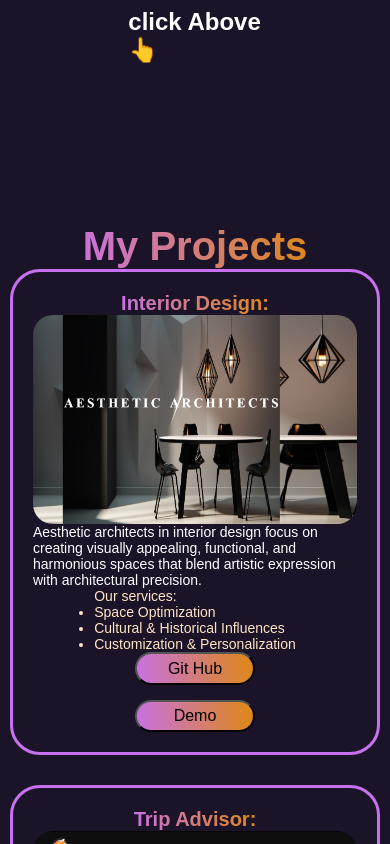
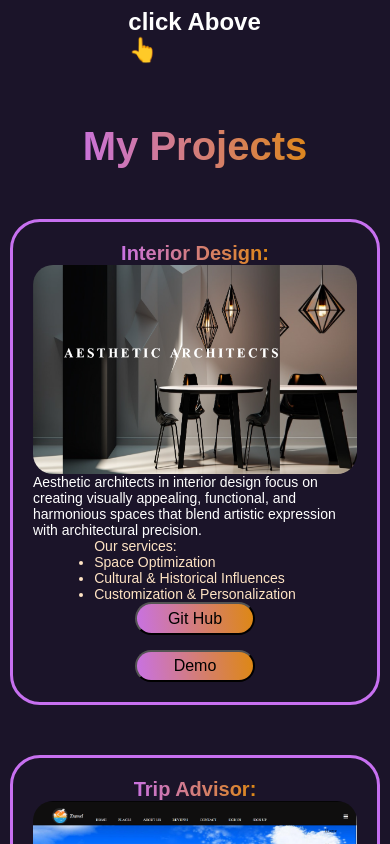
Before and after one commit to taruni200/portfolio, a React (Vite) app: page / in a window 390 px wide. Shown: the part 3720-4564 px from the top of the page. Built offline with nearby package versions, Linux system fonts and the light colour scheme.

Commit message:
Update Services.css
alignment changes

```diff
--- a/src/Components/Services.css
+++ b/src/Components/Services.css
@@ -120,6 +120,8 @@
     .services-title h1 {
         font-size: 40px;
         padding: 0 10px;
+        position: relative;
+        bottom: 100px;
     }
 
     .services-projects {
@@ -127,7 +129,9 @@
         height: 500px;
         flex-direction: column;
         height: auto;
-        gap: 30px;
+        gap: 50px;
+        position: relative;
+        bottom:50px;
     }
 
     .services-project {
```
